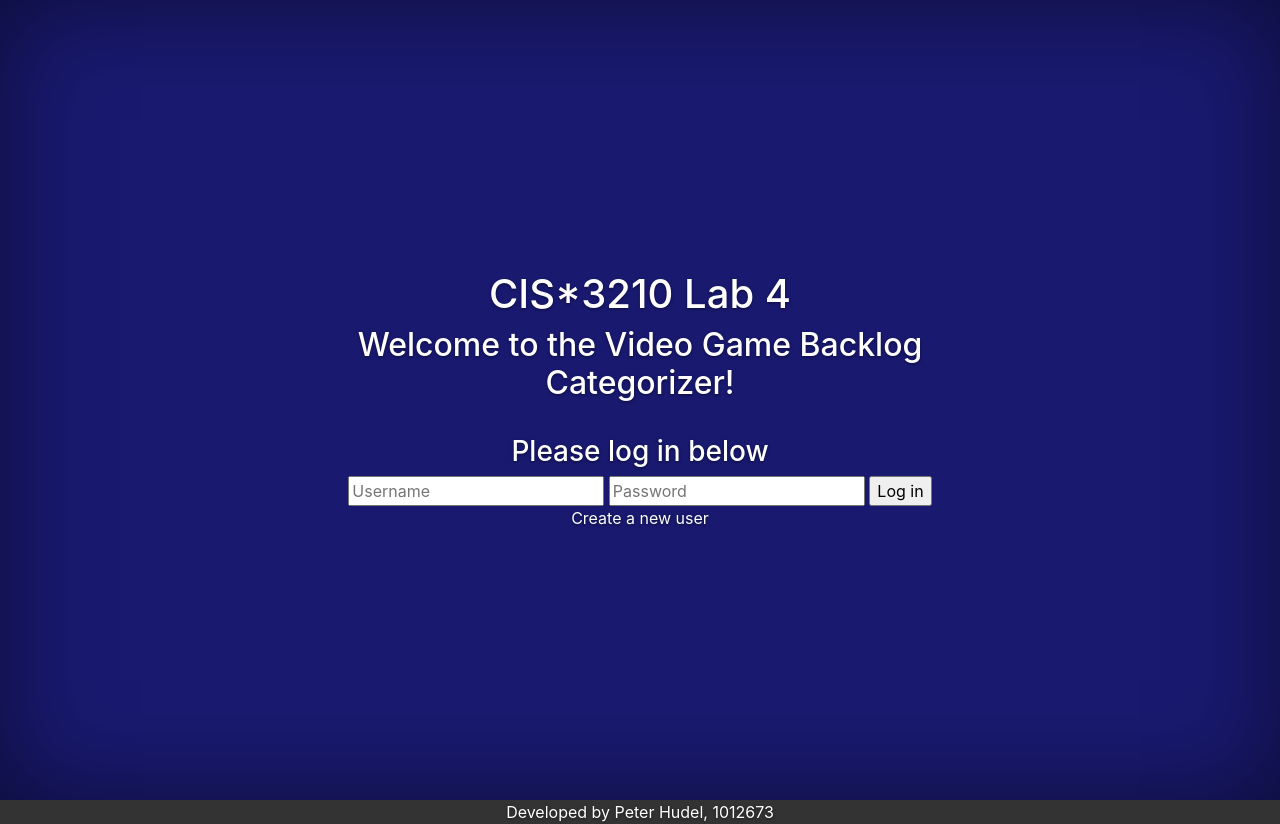
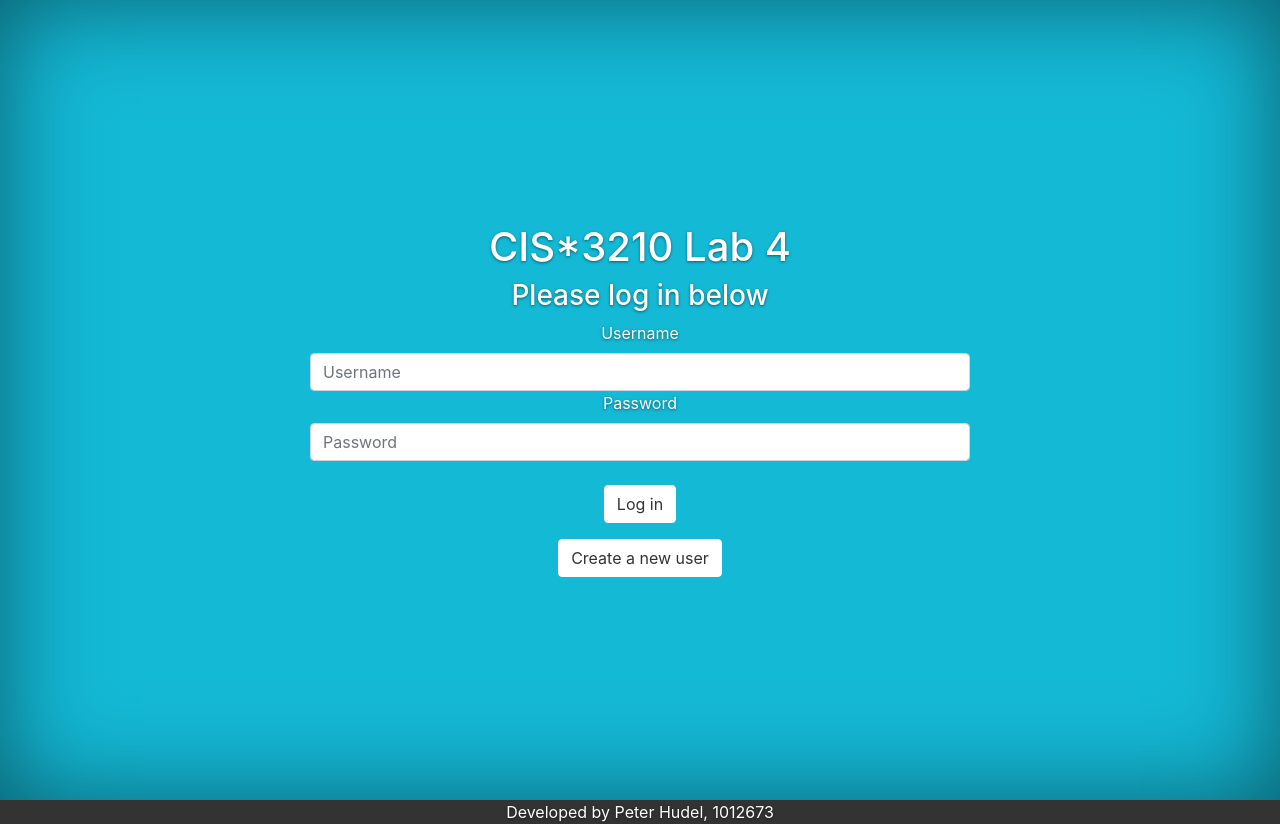
Before and after one commit to Quantaxer/Game-Backlogger, a Flask app: page / in a window 1280 px wide. Run offline with Flask 2, Linux system fonts and the light colour scheme; some libraries are stand-ins or nearby versions.

Commit message:
Fix lab 4 according to stinky specs

```diff
--- a/app.py
+++ b/app.py
@@ -1,6 +1,7 @@
 #!/usr/local/bin/python
 
 from flask import Flask, render_template, jsonify, request, redirect, url_for, session, make_response
+import secrets
 
 import MySQLdb
 
@@ -25,18 +26,20 @@ except:
 
 
 app = Flask(__name__, static_url_path='')
+
+app.secret_key = secrets.token_urlsafe(16)
+
 #app.debug = True
 
 @app.route('/')
 def index():
-    if request.cookies.get('vidyaGameUID'):
-        return render_template('index.html')
+    if 'isCreatingUser' not in session:
+        session['isCreatingUser'] = False
+
+    if 'logged_in' in session:
+        return render_template('index.html', logged_in=session['logged_in'], username=session['username'], create_user=session['isCreatingUser'])
     else:
-        return render_template('login.html')
-
-@app.route('/registerUser')
-def registerUserPage():
-    return render_template('register.html')
+        return render_template('index.html', logged_in=False, username='', create_user=session['isCreatingUser'])
 
 @app.route("/login", methods = ["POST"])
 def get_db_credentials(name=None):
@@ -50,9 +53,8 @@ def get_db_credentials(name=None):
         if (cur.rowcount == 1):
 
             status = "Successfully logged in"
-            resp = make_response(jsonify(status=status))
-            resp.set_cookie('vidyaGameUID', result[0][0], 60*60)
-            return resp
+            session['logged_in'] = True
+            session['username'] = result[0][0]
         else:
             status = "Error logging in: Please check username and password"
     except Exception as e:
@@ -60,6 +62,17 @@ def get_db_credentials(name=None):
         status = "Some unknown error occurred"
 
     return jsonify(status=status)
+
+@app.route("/switchCreateUserState", methods = ["GET"])
+def switch_create_state():
+    session['isCreatingUser'] = not session['isCreatingUser']
+    return "True"
+
+@app.route("/logout", methods = ["GET"])
+def logout():
+    session['username'] = ""
+    session['logged_in'] = False
+    return "True"
 
 @app.route("/register", methods = ["POST"])
 def register_user(name=None):
@@ -77,7 +90,7 @@ def register_user(name=None):
         status = "Created new user"
     except Exception as e:
         print(e)
-        status = e
+        status = "User already exists"
 
     return jsonify(status=status)
 
--- a/static/css/custom.css
+++ b/static/css/custom.css
@@ -1,3 +1,3 @@
 body {
-    background-color: #191970;
+    background-color: #14b9d6;
 }
--- a/static/js/init.js
+++ b/static/js/init.js
@@ -19,6 +19,36 @@ $(document).ready(function () {
                 else{
                     $('#dbResults').html(data.status);
                 }
+            }
+        });
+    });
+
+    $('#registerUser').click(function () {
+        $.ajax({
+            type: 'GET',
+            url: '/switchCreateUserState',
+            success: function (data) {
+                location.reload();
+            }
+        });
+    });
+
+    $('#logout').click(function () {
+        $.ajax({
+            type: 'GET',
+            url: '/logout',
+            success: function (data) {
+                location.reload();
+            }
+        });
+    });
+
+    $('#goBack').click(function () {
+        $.ajax({
+            type: 'GET',
+            url: '/switchCreateUserState',
+            success: function (data) {
+                location.reload();
             }
         });
     });
--- a/templates/index.html
+++ b/templates/index.html
@@ -27,6 +27,44 @@
 					<div class="inner cover">
 						<h1 class="cover-heading">CIS*3210 Lab 4</h1>
 
+						{% if logged_in == False %}
+							{% if create_user == False %}
+								<h3>Please log in below</h3>
+								<form>
+									<div class="form-group">
+										<label for="username">Username</label>
+										<input type="text" class="form-control" id="username" name="username" placeholder="Username" required>
+										<label for="password">Password</label>
+										<input type="password" class="form-control" id="password" name="password" placeholder="Password" required>
+										<br>
+										<input type="submit" class="btn btn-default" id="login-submit" value="Log in">
+									</div>
+								</form>
+
+								<button class="btn btn-default" id="registerUser">Create a new user</button>
+							{% else %}
+								<h3>Register a new user below</h3>
+								<form>
+									<div class="form-group">
+										<label for="r-username">Username</label>
+										<input type="text" class="form-control" id="r-username" name="username" placeholder="Username" required>
+										<label for="r-password">Password</label>
+										<input type="password" class="form-control" id="r-password" name="password" placeholder="Password" required>
+										<label for="r-password2">Confirm Password</label>
+										<input type="password" class="form-control" id="r-password2" name="password" placeholder="Confirm password" required>
+										<br>
+										<input type="submit" id="r-submit" class="btn btn-default" value="Create User">
+									</div>
+								</form>
+								<button class="btn btn-default" id="goBack">Cancel creating a user</button>
+							{% endif %}
+
+						<div id="dbResults"></div>
+
+						{% else %}
+
+							<h2>Welcome {{username}}</h2>
+
 							<button id="query-db-row" class="btn btn-lg btn-info">Query for Witcher 3</button>
 
 							<button id="add-db-row" class="btn btn-lg btn-info">Add a videogame!</button>
@@ -45,6 +83,10 @@
 
 							<p id="videogame-priority"></p>
 
+							<button id="logout" class="btn btn-default">Log out</button>
+
+						{% endif %}
+
 					</div>
 				</div>
 			</div>
--- a/templates/login.html
+++ /dev/null
@@ -1,54 +0,0 @@
-<!DOCTYPE html>
-<html lang="en">
-	<head>
-		<meta charset="utf-8">
-		<meta http-equiv="X-UA-Compatible" content="IE=edge">
-		<meta name="viewport" content="width=device-width, initial-scale=1">
-		<!-- The above 3 meta tags *must* come first in the head; any other head content must come *after* these tags -->
-		<meta name="description" content="">
-		<meta name="author" content="">
-		<link rel="shortcut icon" href="#">
-		<title>CIS*3210 Lab 3</title>
-
-		<!-- Bootstrap core CSS -->
-		<link href="/css/bootstrap.min.css" rel="stylesheet">
-
-		<!-- Custom styles for this template -->
-		<link href="/css/cover.css" rel="stylesheet">
-		<link href="/css/custom.css" rel="stylesheet">
-	</head>
-
-	<body>
-
-		<div class="site-wrapper">
-			<div class="site-wrapper-inner">
-				<div class="cover-container">
-
-					<div class="inner cover">
-						<h1 class="cover-heading">CIS*3210 Lab 4</h1>
-                        <h2>Welcome to the Video Game Backlog Categorizer!</h2>
-                        <br>
-
-                        <h3>Please log in below</h3>
-						<form>
-							<input type="text" id="username" name="username" placeholder="Username" required>
-							<input type="password" id="password" name="password" placeholder="Password" required>
-							<input type="submit" id="login-submit" value="Log in">
-						</form>
-
-						<a href="/registerUser">Create a new user</a>
-
-						<div id="dbResults"></div>
-					</div>
-				</div>
-			</div>
-		</div>
-		<div class="footer">
-			<p>Developed by Peter Hudel, 1012673</p>
-		</div>
-
-		<script src="/js/jquery.min.js"></script>
-		<script src="/js/bootstrap.min.js"></script>
-		<script src="/js/init.js"></script>
-	</body>
-</html>
```
Also changed, not shown: templates/register.html (deleted, +0 -51 lines). Lines whose indentation alone changed are shown as unchanged.
